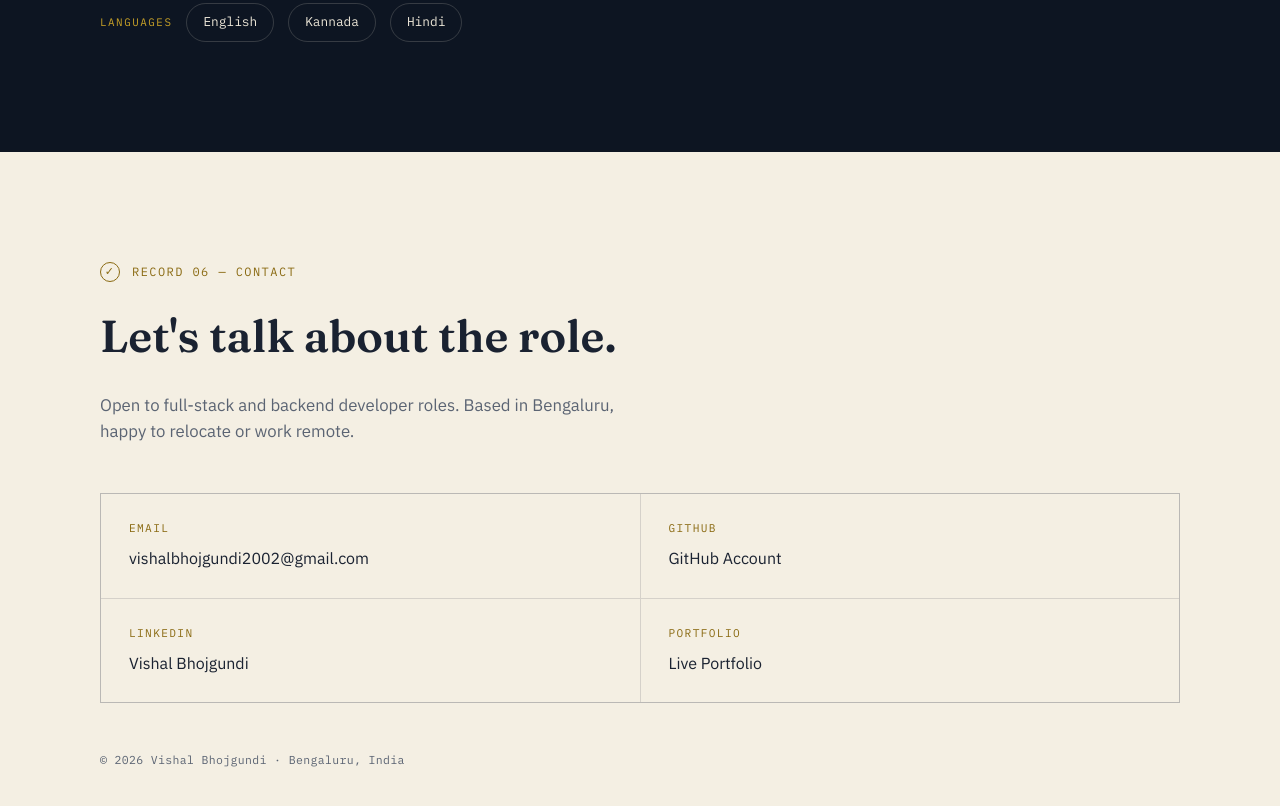
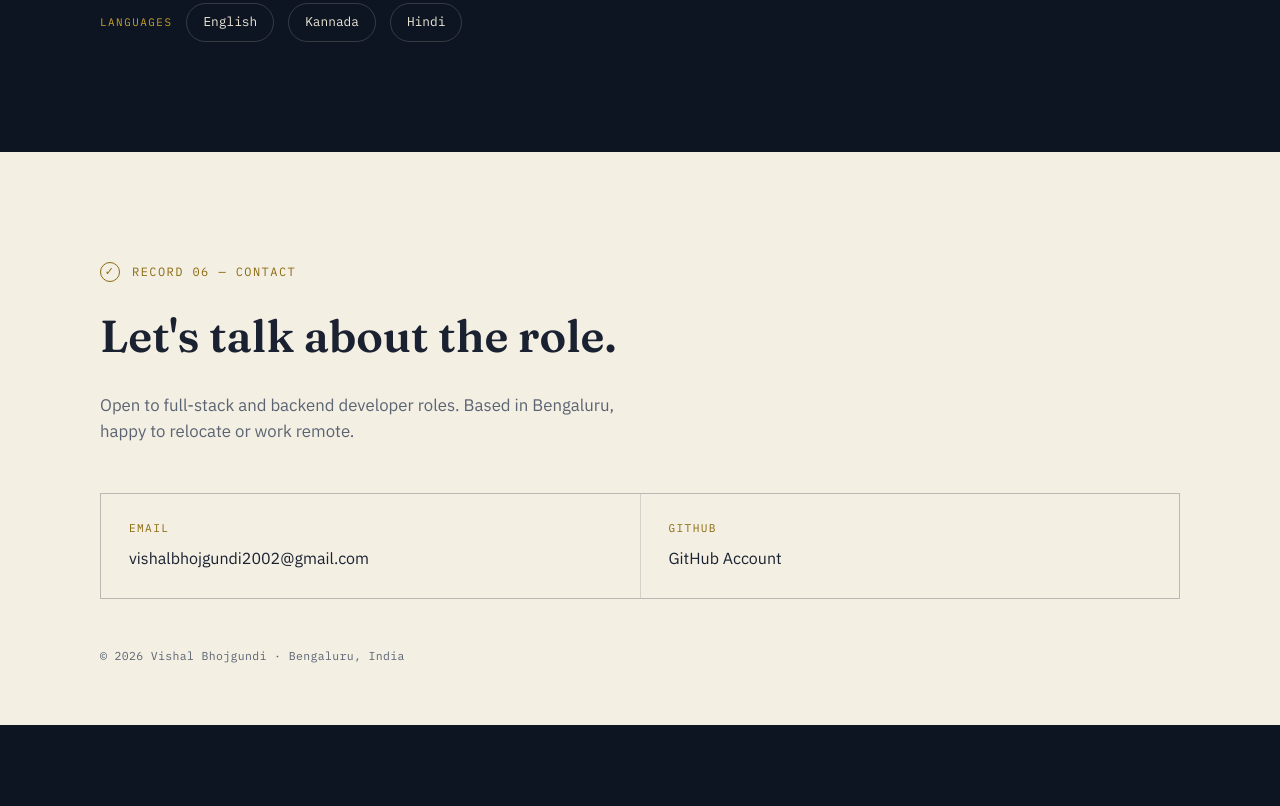
Before and after one commit to vishalbhojgundi/Vishal-Official-Portfolio, a plain HTML site: page index.html in a window 1280 px wide. Shown: the part 4957-5763 px from the top of the page. After the commit the page ends 5682 px from the top, so only its background shows below. Drawn offline with Linux system fonts and the light colour scheme.

Commit message:
Revoked LinkedIn and Portfolio

```diff
--- a/index.html
+++ b/index.html
@@ -1328,42 +1328,6 @@
                 </span>
 
         </a>
-
-
-        <a
-                class="contact-card"
-                href="https://www.linkedin.com/in/vishalbhojgundi"
-                target="_blank"
-                rel="noopener noreferrer">
-
-                <span class="contact-label">
-                    LinkedIn
-                </span>
-
-          <span class="contact-value">
-                    Vishal Bhojgundi
-                </span>
-
-        </a>
-
-
-        <a
-                class="contact-card"
-                href="https://vishalbhojgundi-official-web.vercel.app/"
-                target="_blank"
-                rel="noopener noreferrer">
-
-                <span class="contact-label">
-                    Portfolio
-                </span>
-
-          <span class="contact-value">
-                    Live Portfolio
-                </span>
-
-        </a>
-
-
       </div>
 
 
```
